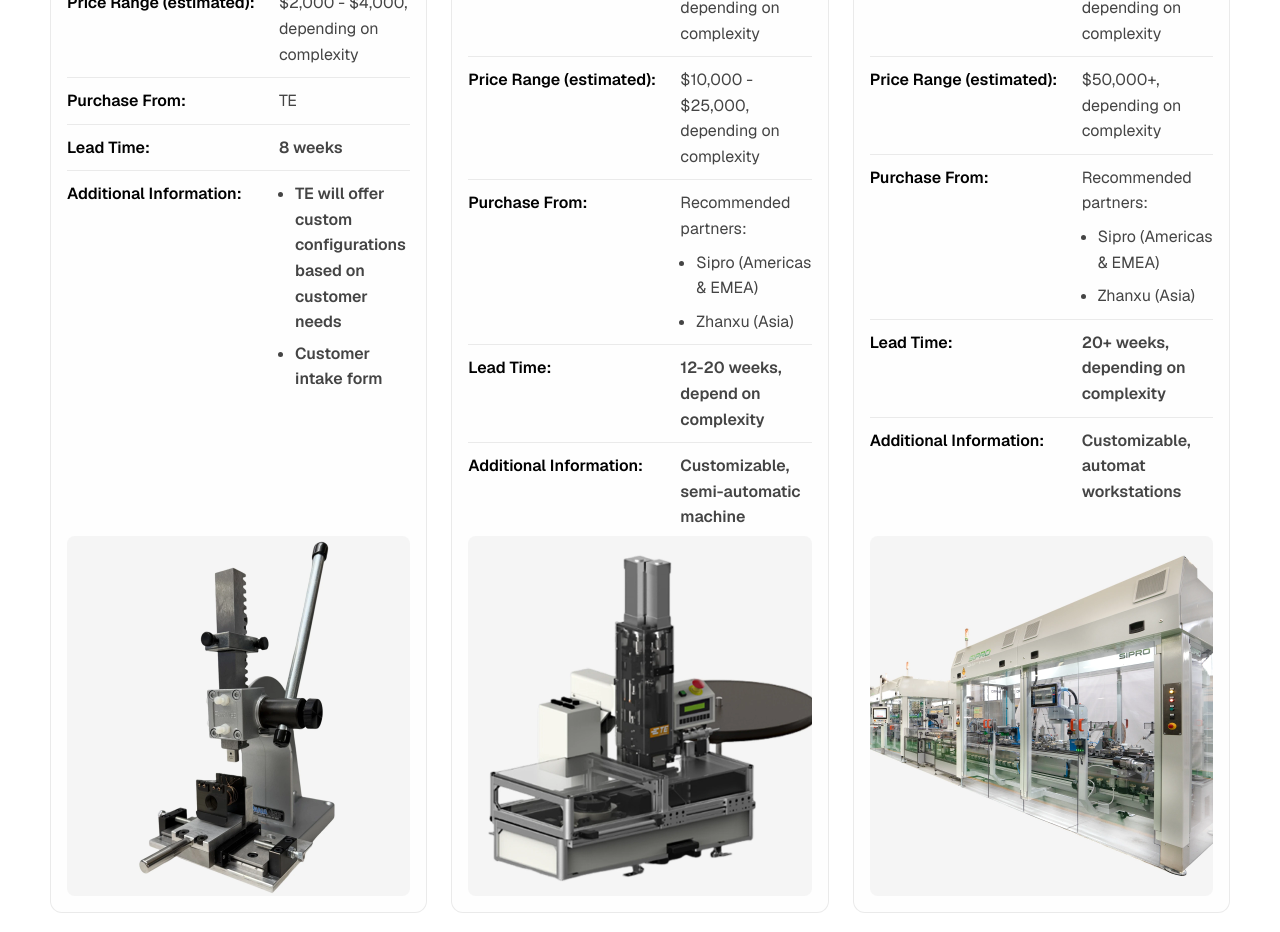
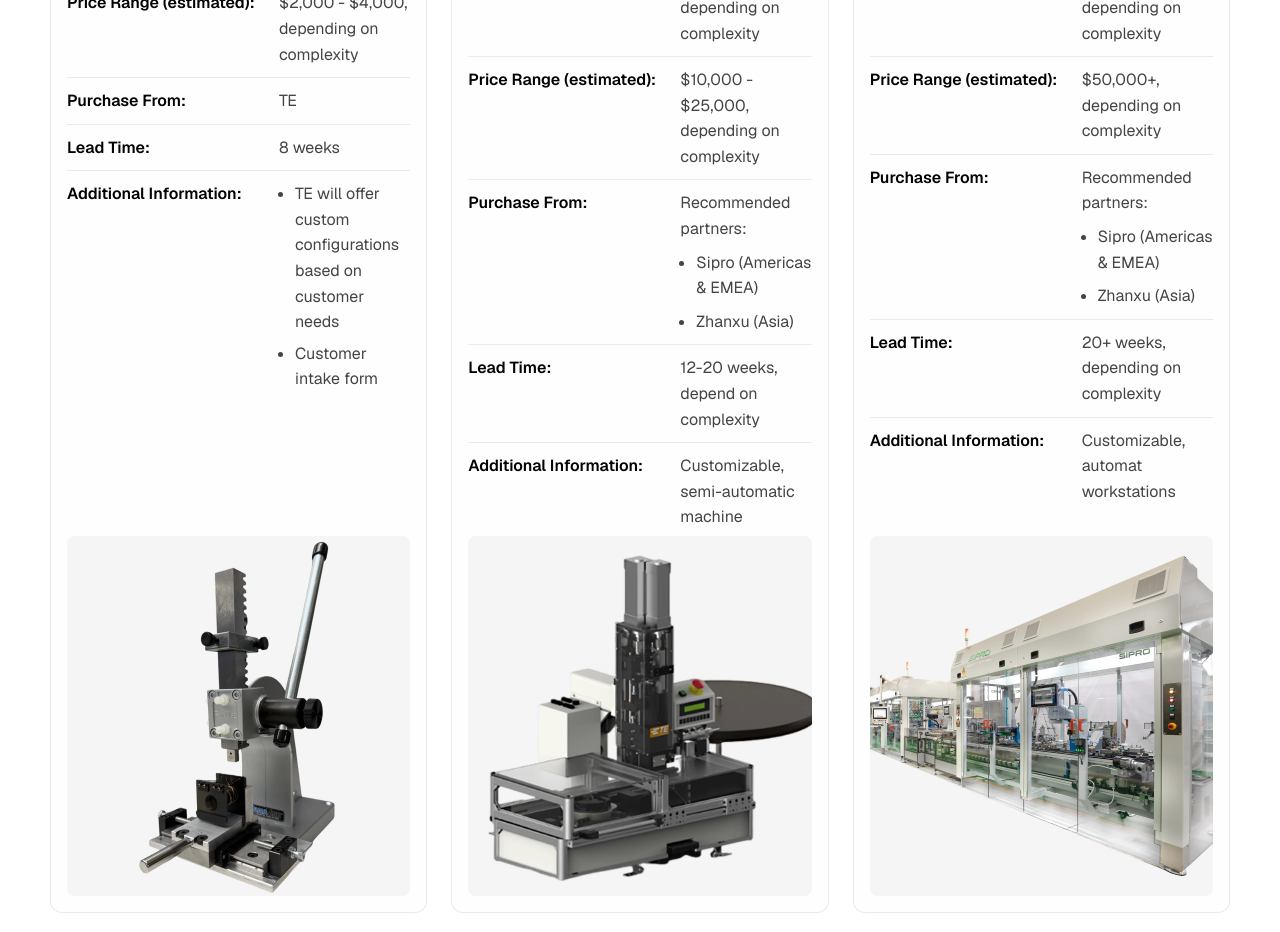
Before and after one commit to sumitbishnoi00/TE-Connectivity, a Next.js app: page / in a window 1280 px wide. Shown: the part 4100-5032 px from the top of the page. Built offline with nearby package versions, Linux system fonts and the light colour scheme.

Commit message:
C:/Program Files/Git/

```diff
--- a/src/components/home/Tooling.jsx
+++ b/src/components/home/Tooling.jsx
@@ -143,7 +143,7 @@ export default function ApplicationTooling() {
                     Lead Time:
                   </span>
 
-                  <span className="text-sm font-semibold leading-160 text-dark-gray-100 sm:text-base">
+                  <span className="text-sm font-normal leading-160 text-dark-gray-100 sm:text-base">
                     {card.leadTime}
                   </span>
                 </div>
@@ -155,7 +155,7 @@ export default function ApplicationTooling() {
                       Splice Type(s):
                     </span>
 
-                    <span className="text-sm font-semibold leading-160 text-dark-gray-100 sm:text-base">
+                    <span className="text-sm font-normal leading-160 text-dark-gray-100 sm:text-base">
                       {card.spliceTypes}
                     </span>
                   </div>
@@ -167,7 +167,7 @@ export default function ApplicationTooling() {
                     Additional Information:
                   </span>
 
-                  <div className="text-sm font-semibold leading-160 text-dark-gray-100 sm:text-base">
+                  <div className="text-sm font-normal leading-160 text-dark-gray-100 sm:text-base">
                     {Array.isArray(card.additionalInfo) ? (
                       <ul className="list-disc pl-4">
                         {card.additionalInfo.map((info) => (
```
